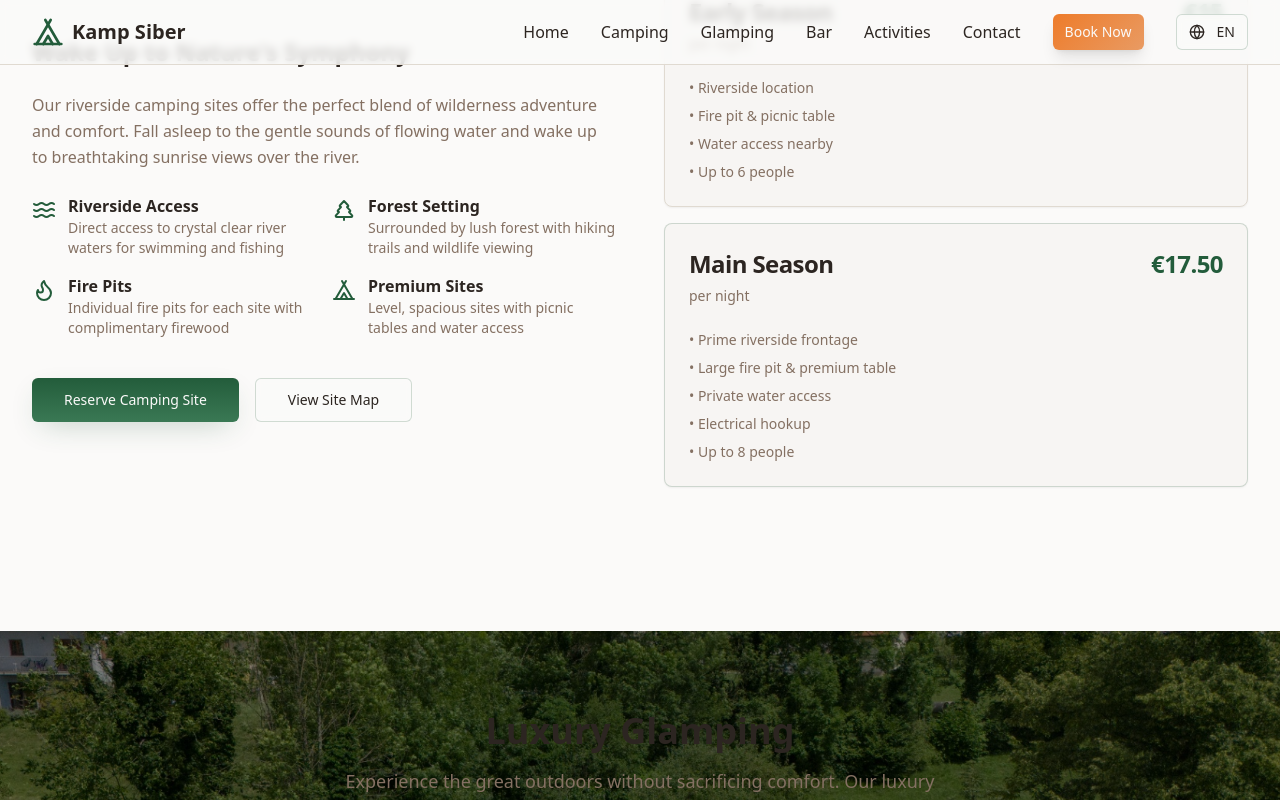
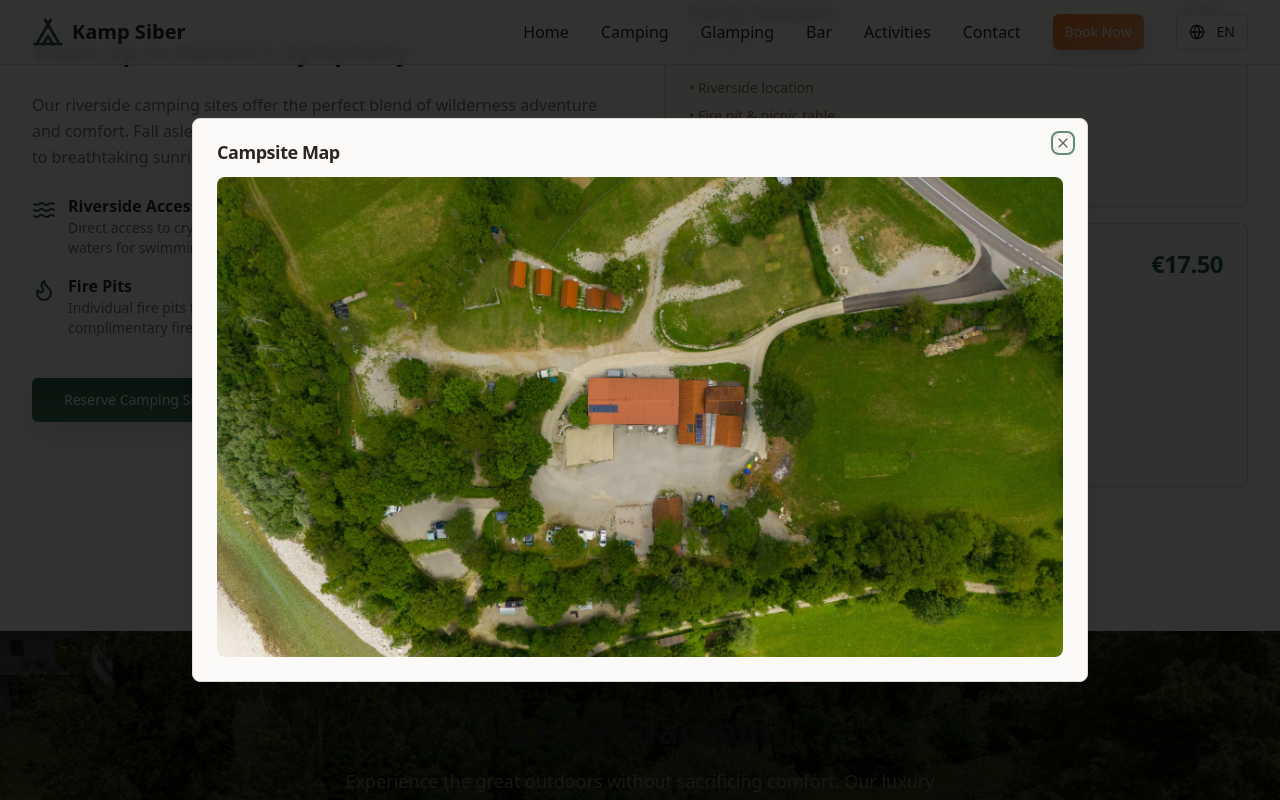
Before and after one commit to Kampsiber/kamp-siber-adventures-web, a React (Vite) app: page / in a window 1280 px wide. Both pictures are taken after a click on the button "View Site Map". Shown: the part 1113-1913 px from the top of the page. Built offline with nearby package versions, Linux system fonts and the light colour scheme.

Commit message:
Add site map functionality
Implement site map display on button click.

```diff
--- a/src/components/CampingSection.tsx
+++ b/src/components/CampingSection.tsx
@@ -1,5 +1,6 @@
 import { Button } from "@/components/ui/button";
 import { Card, CardContent, CardDescription, CardHeader, CardTitle } from "@/components/ui/card";
+import { Dialog, DialogContent, DialogHeader, DialogTitle, DialogTrigger } from "@/components/ui/dialog";
 import { Tent, Waves, TreePine, Flame } from "lucide-react";
 
 const CampingSection = () => {
@@ -67,9 +68,25 @@ const CampingSection = () => {
               <Button variant="nature" size="lg">
                 Reserve Camping Site
               </Button>
-              <Button variant="outline" size="lg">
-                View Site Map
-              </Button>
+              <Dialog>
+                <DialogTrigger asChild>
+                  <Button variant="outline" size="lg">
+                    View Site Map
+                  </Button>
+                </DialogTrigger>
+                <DialogContent className="max-w-4xl max-h-[90vh] overflow-hidden">
+                  <DialogHeader>
+                    <DialogTitle>Campsite Map</DialogTitle>
+                  </DialogHeader>
+                  <div className="relative w-full h-[60vh] overflow-hidden rounded-lg">
+                    <img
+                      src="/lovable-uploads/d43b8665-ee8d-4633-8322-b8ef4b1f4e0f.png"
+                      alt="Aerial view of the campsite showing buildings, camping areas, and access roads"
+                      className="w-full h-full object-cover"
+                    />
+                  </div>
+                </DialogContent>
+              </Dialog>
             </div>
           </div>
 
```
Also changed, not shown: public/lovable-uploads/d43b8665-ee8d-4633-8322-b8ef4b1f4e0f.png (added).
